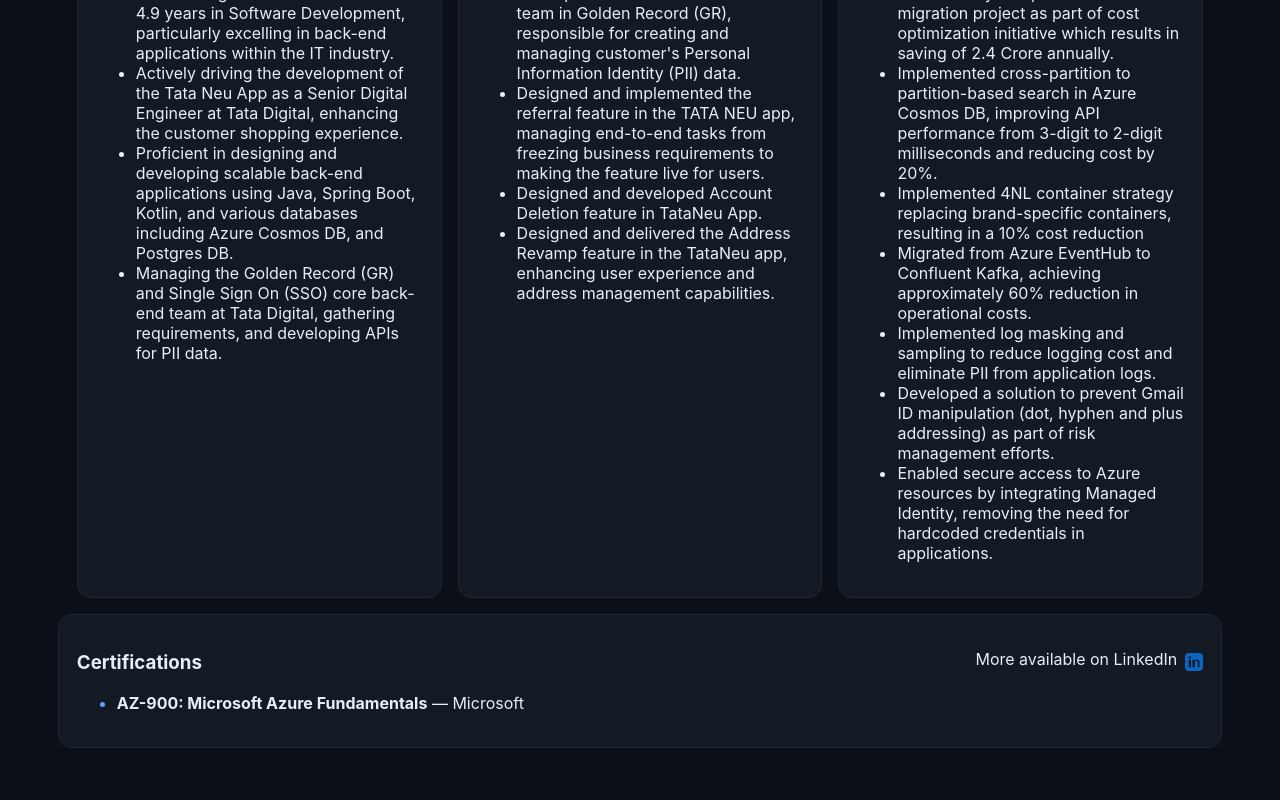
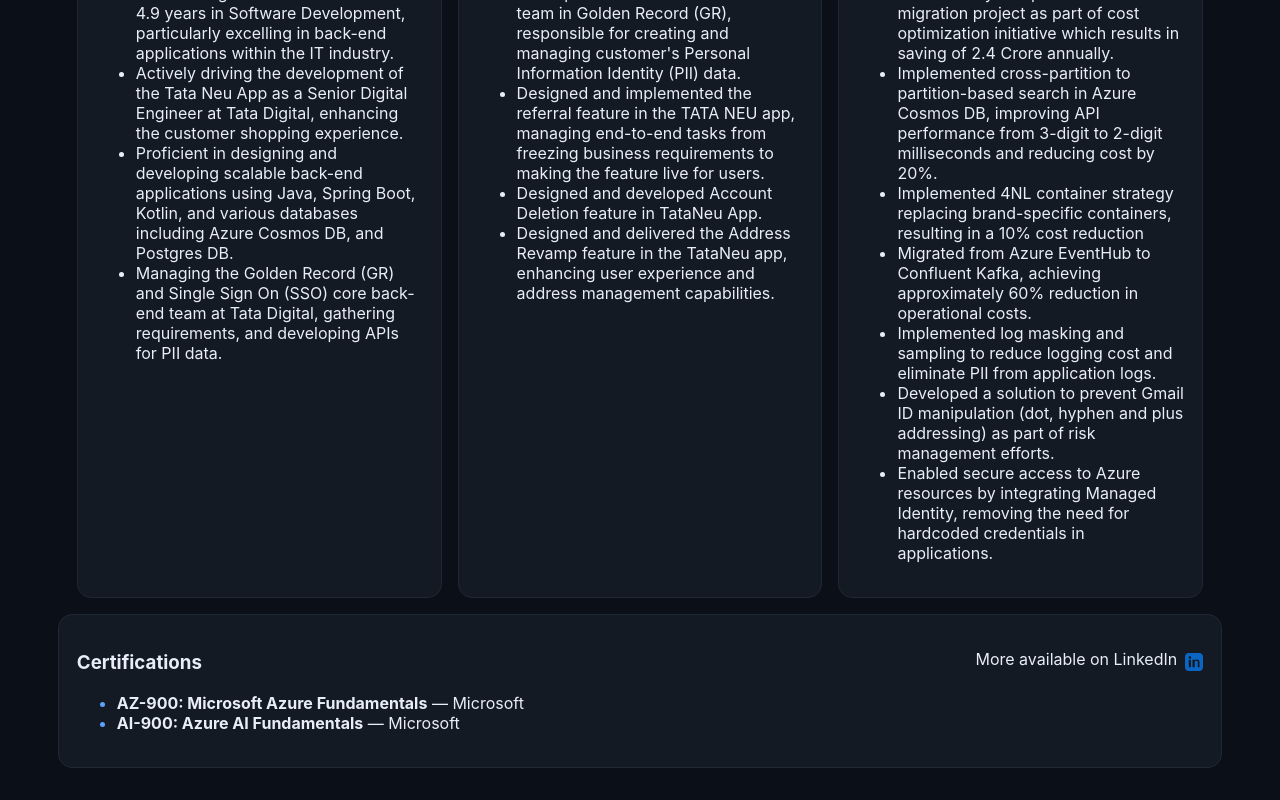
Before and after one commit to MI010/portfolio-frontend, a React (Vite) app: page / in a window 1280 px wide. Shown: the part 801-1601 px from the top of the page. Built offline with nearby package versions, Linux system fonts and the light colour scheme.

Commit message:
AI-900 added

```diff
--- a/src/App.jsx
+++ b/src/App.jsx
@@ -163,6 +163,7 @@
           <h3>Certifications</h3>
           <ul>
             <li><strong>AZ-900: Microsoft Azure Fundamentals</strong> — Microsoft</li>
+            <li><strong>AI-900: Azure AI Fundamentals</strong> — Microsoft</li>
           </ul>
         </div>
                 <div className="cert-right">
```
Also changed, not shown: 1 other file (tests, documents, lock files or other folders).
